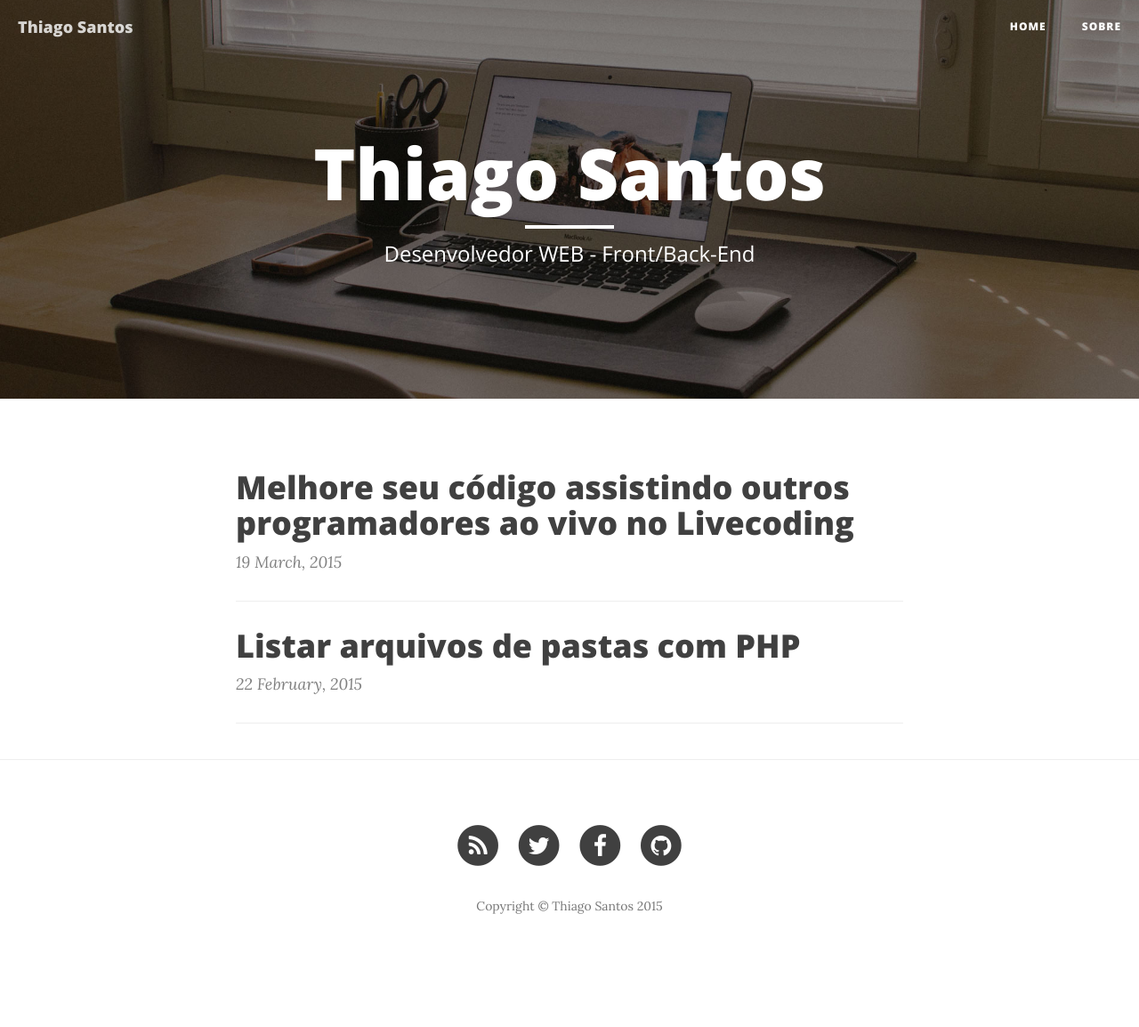
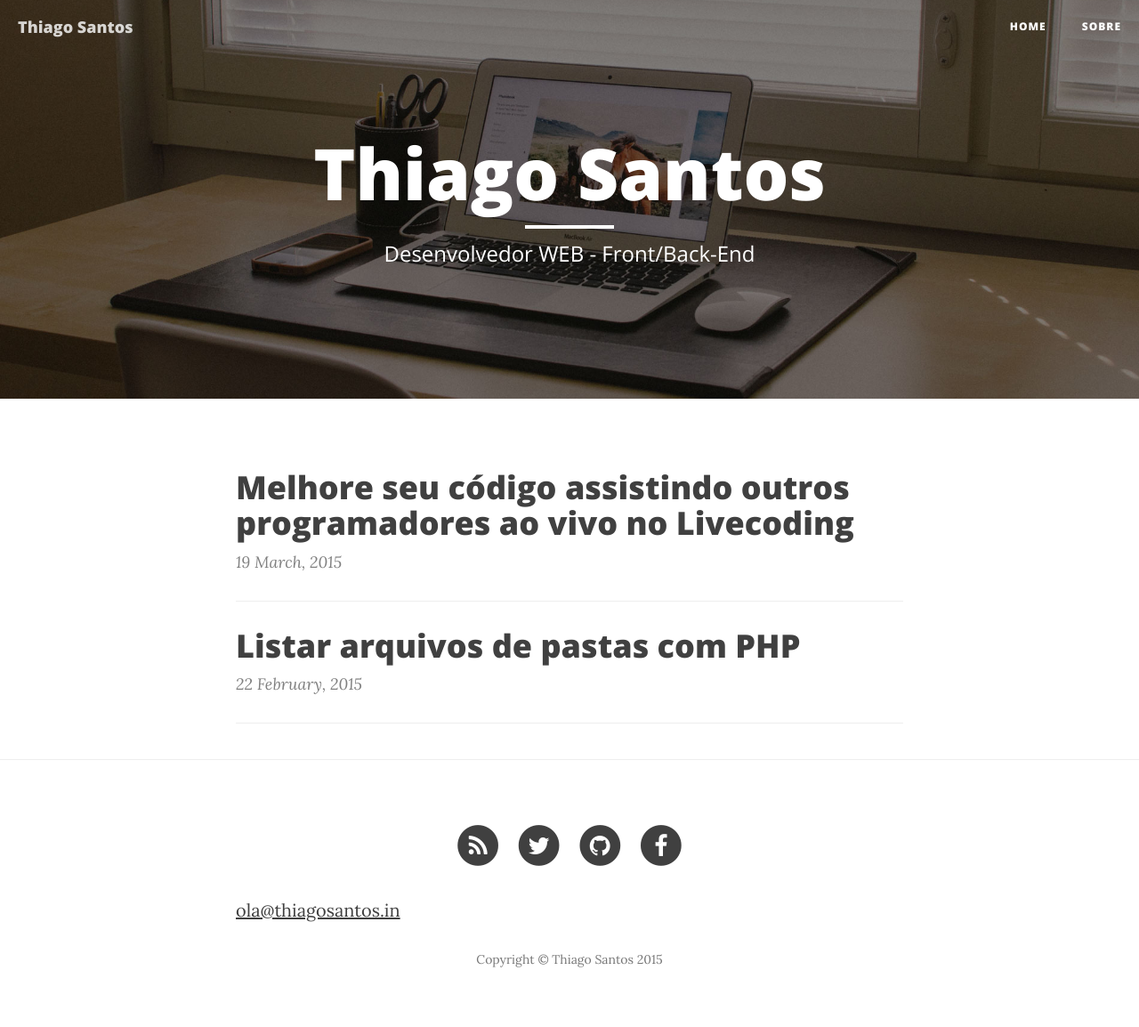
Before and after one commit to thiiisantos/thiiisantos.github.io, a Jekyll site: the page built from index.html, in a window 1280 px wide. Shown: the whole page at 89% size. Built offline with Jekyll 4.4.1, drawn with Linux system fonts in a browser that asks for light colours; nearby versions of some CDN libraries; a script that is not in the unit is left out; the list of posts is cut into pages by our own code; before the commit the page ends 1094 px from its top, so only the background shows below that.

Commit message:
Add e-mail on footer, and add title and target in social links

```diff
--- a/_includes/footer.html
+++ b/_includes/footer.html
@@ -5,7 +5,7 @@
             <div class="col-lg-8 col-lg-offset-2 col-md-10 col-md-offset-1">
                 <ul class="list-inline text-center">
                     <li>
-                        <a href="{{ "/feed.xml" | prepend: site.baseurl }}">
+                        <a href="{{ "/feed.xml" | prepend: site.baseurl }}" title="Feed" target="_blank">
                             <span class="fa-stack fa-lg">
                                 <i class="fa fa-circle fa-stack-2x"></i>
                                 <i class="fa fa-rss fa-stack-1x fa-inverse"></i>
@@ -14,7 +14,7 @@
                     </li>
                     {% if site.twitter_username %}
                     <li>
-                        <a href="https://twitter.com/{{ site.twitter_username }}">
+                        <a href="https://twitter.com/{{ site.twitter_username }}" title="Twitter" target="_blank">
                             <span class="fa-stack fa-lg">
                                 <i class="fa fa-circle fa-stack-2x"></i>
                                 <i class="fa fa-twitter fa-stack-1x fa-inverse"></i>
@@ -22,9 +22,19 @@
                         </a>
                     </li>
                     {% endif %}
+                    {% if site.github_username %}
+                    <li>
+                        <a href="https://github.com/{{ site.github_username }}" title="Github" target="_blank">
+                            <span class="fa-stack fa-lg">
+                                <i class="fa fa-circle fa-stack-2x"></i>
+                                <i class="fa fa-github fa-stack-1x fa-inverse"></i>
+                            </span>
+                        </a>
+                    </li>
+                    {% endif %}
                     {% if site.facebook_username %}
                     <li>
-                        <a href="https://www.facebook.com/{{ site.facebook_username }}">
+                        <a href="https://www.facebook.com/{{ site.facebook_username }}" title="Facebook" target="_blank">
                             <span class="fa-stack fa-lg">
                                 <i class="fa fa-circle fa-stack-2x"></i>
                                 <i class="fa fa-facebook fa-stack-1x fa-inverse"></i>
@@ -32,17 +42,8 @@
                         </a>
                     </li>
                     {% endif %}
-                    {% if site.github_username %}
-                    <li>
-                        <a href="https://github.com/{{ site.github_username }}">
-                            <span class="fa-stack fa-lg">
-                                <i class="fa fa-circle fa-stack-2x"></i>
-                                <i class="fa fa-github fa-stack-1x fa-inverse"></i>
-                            </span>
-                        </a>
-                    </li>
-                    {% endif %}
                 </ul>
+                <p class="text-muted"><a href="mailto:ola@thiagosantos.in" title="Entre em contato comigo">ola@thiagosantos.in</a></p>
                 <p class="copyright text-muted">Copyright &copy; {{ site.title }} {{ site.time | date: '%Y' }}</p>
             </div>
         </div>
```
